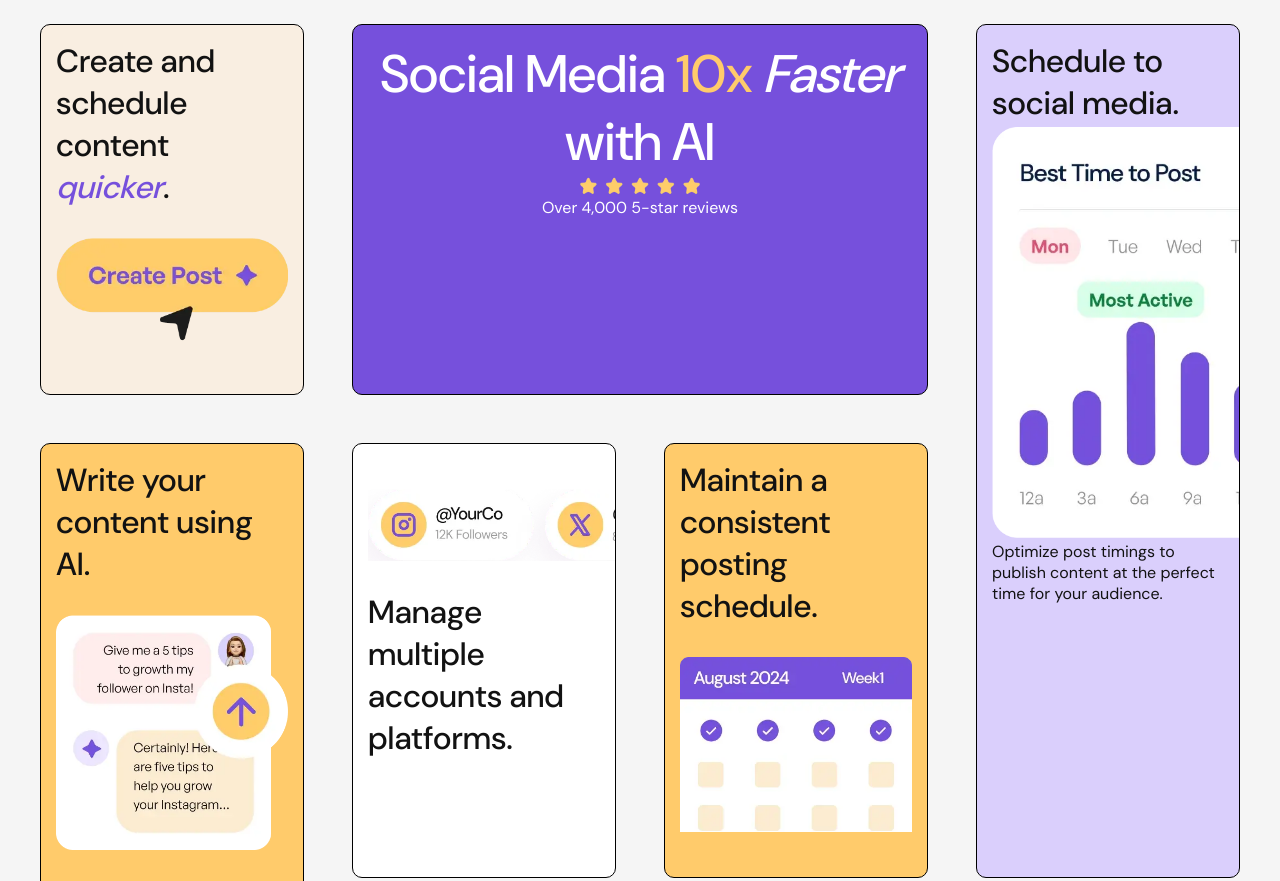
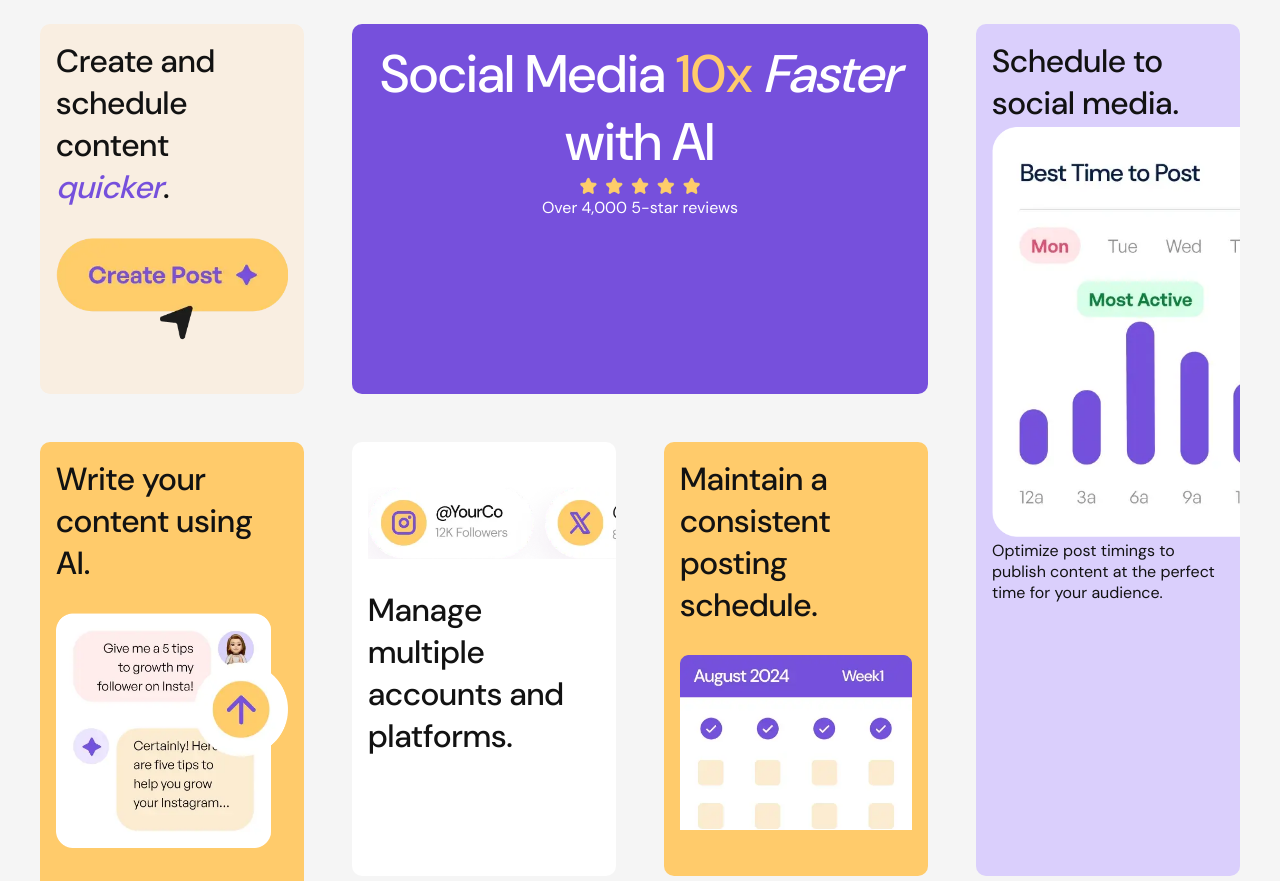
Before and after one commit to MmedaraU/bento-grid, a plain HTML site: page index.html in a window 1280 px wide. Shown: the top 881 px of the page. Drawn offline with Linux system fonts and the light colour scheme.

Commit message:
minor padding change

```diff
--- a/css/style.scss
+++ b/css/style.scss
@@ -67,8 +67,8 @@ main {
   div {
     // min-height: 1rem;
     margin: 1.5rem;
-    padding: 15px;
-    border: 1px solid black;
+    padding: 1rem;
+    // border: 1px solid black;
     border-radius: 5px;
     -webkit-border-radius: 10px;
     -moz-border-radius: 10px;
@@ -77,7 +77,7 @@ main {
     overflow: hidden;
 
     & > img {
-      margin: 30px 0px;
+      margin: 1.85rem 0px;
     }
 
     &:first-of-type {
```
Also changed, not shown: css/style.css.
